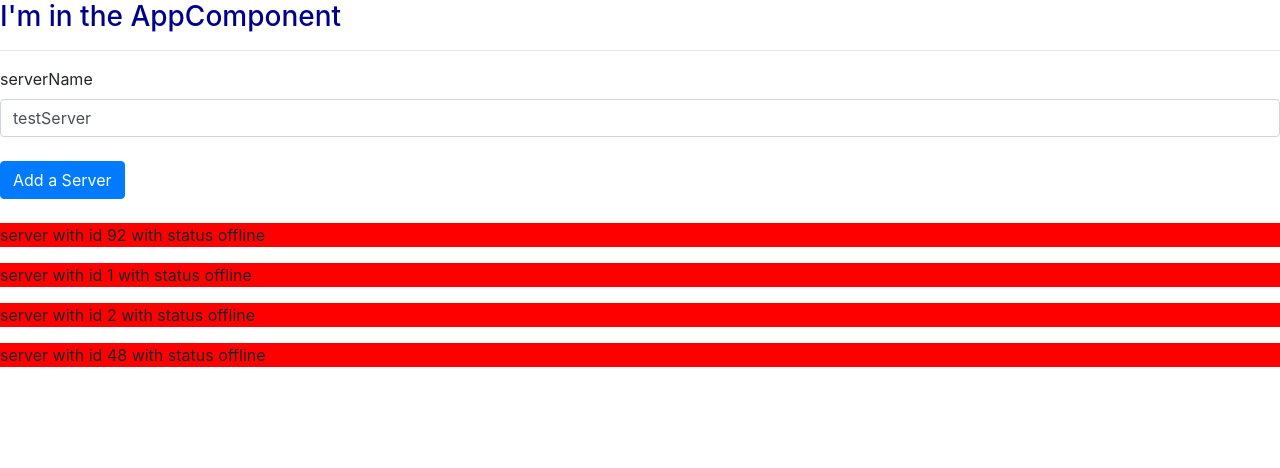
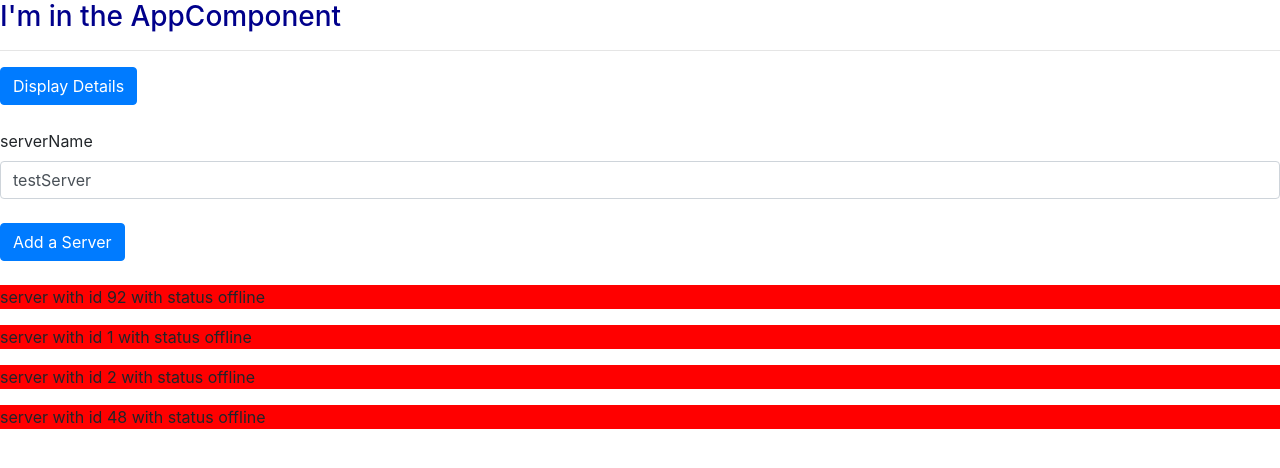
Before and after one commit to martimdLima/angular-9-the-complete-guide, an Angular app in the folder basics/: page / in a window 1280 px wide. Shown: the top 468 px of the page. Built offline with nearby package versions, Linux system fonts and the light colour scheme.

Commit message:
Angular 9 - Basics - Assignment Solution: Practicing Directives

```diff
--- a/basics/src/app/app.component.css
+++ b/basics/src/app/app.component.css
@@ -1,3 +1,7 @@
 h3 {
   color: darkblue;
 }
+
+.timestamp {
+  color: white;
+}
--- a/basics/src/app/app.component.html
+++ b/basics/src/app/app.component.html
@@ -34,6 +34,24 @@
       </div>-->
 
       <div class="div">
+        <div>
+          <button class="btn btn-primary" (click)="onShowDetails()">Display Details</button>
+        </div>
+
+        &nbsp;
+
+        <div>
+          <p *ngIf = "onDisplay">Secret password = password</p>
+        </div>
+
+        <div *ngFor = "let time of timeStamps; index as i"
+             [ngStyle]="{backgroundColor: i >= 4 ? 'blue' : 'transparent'}"
+             [ngClass]="{'timestamp': i >= 5}">{{time}}
+        </div>
+      </div>
+
+
+      <div class="div">
         <app-servers></app-servers>
       </div>
 
--- a/basics/src/app/app.component.ts
+++ b/basics/src/app/app.component.ts
@@ -12,14 +12,21 @@ export class AppComponent {
   username: string  = '';
   title: string = 'basics';
   userCreationStatus: string = 'No User created';
-
-  onUpdateServerName(event: Event) {
-    //console.log(event);
-    this.serverName = (<HTMLInputElement> event.target).value;
-  }
+  onDisplay = false;
+  timeStamps = [];
+  counter = 0;
 
   onCreateUsername(username: string) {
     this.userCreationStatus = 'Username ' + username + ' was created!';
     this.username = '';
   }
+
+  onShowDetails() {
+
+    this.counter+=1;
+
+    this.onDisplay = !this.onDisplay;
+
+    this.timeStamps.push(new Date());
+  }
 }
```
